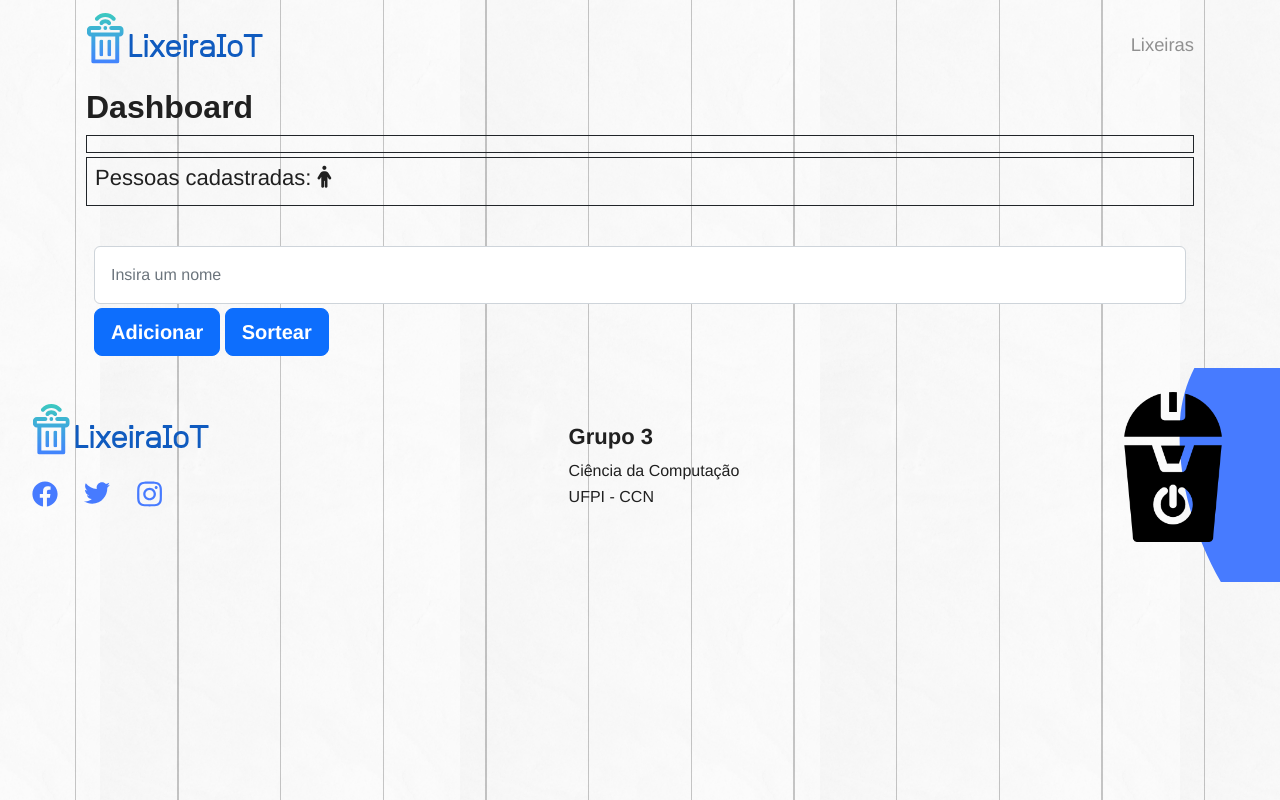
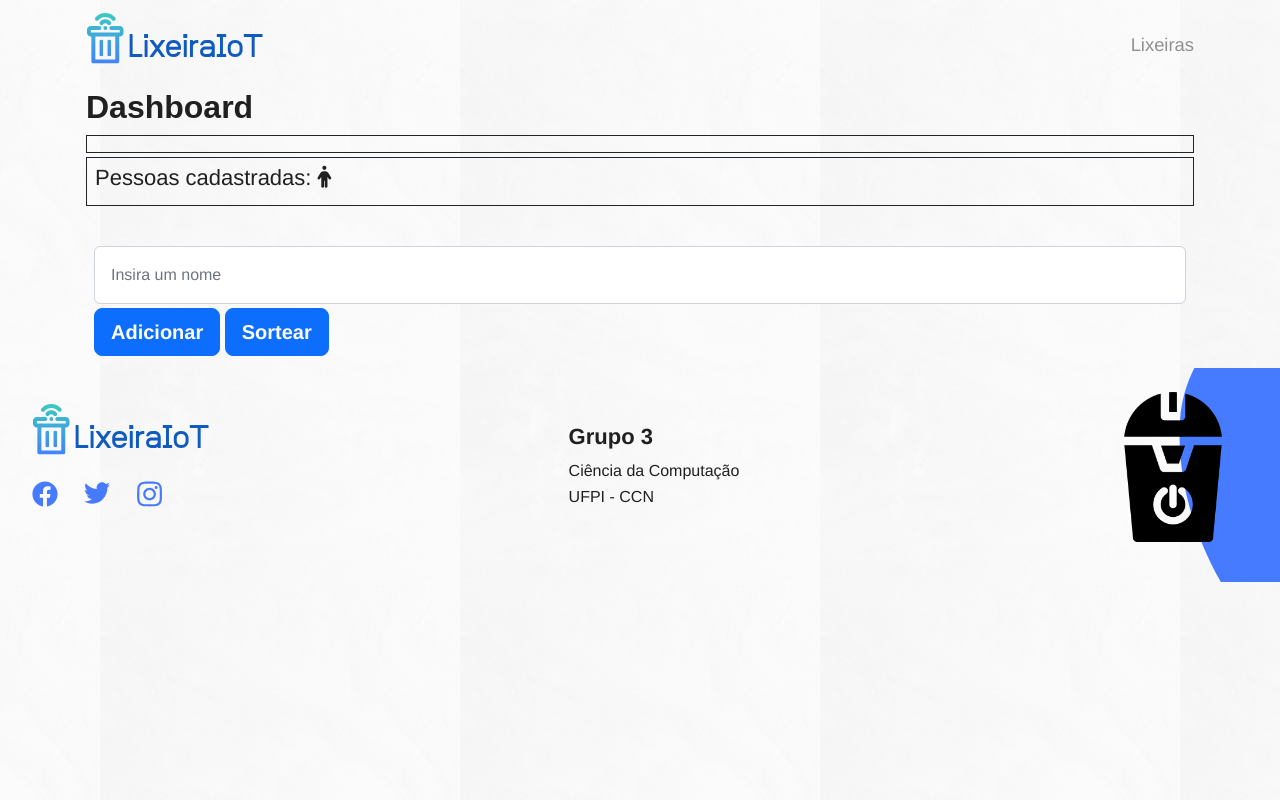
Before and after one commit to Eslley/lixeira-IoT, a Django app: page / in a window 1280 px wide. Run offline with Django 4.2, Linux system fonts and the light colour scheme; some libraries are stand-ins or nearby versions; some web fonts are replaced.

```diff
--- a/static/css/base/base.css
+++ b/static/css/base/base.css
@@ -6,7 +6,7 @@ body {
     font-size: var(--tamanho-corpo);
     color: var(--preto);
 
-    background: url('../../img/fundo-textura.png'), url('../../img/fundo-linhas.png');
+    background: url('../../img/fundo-textura.png');
     background-position: center;
 }
 
```
